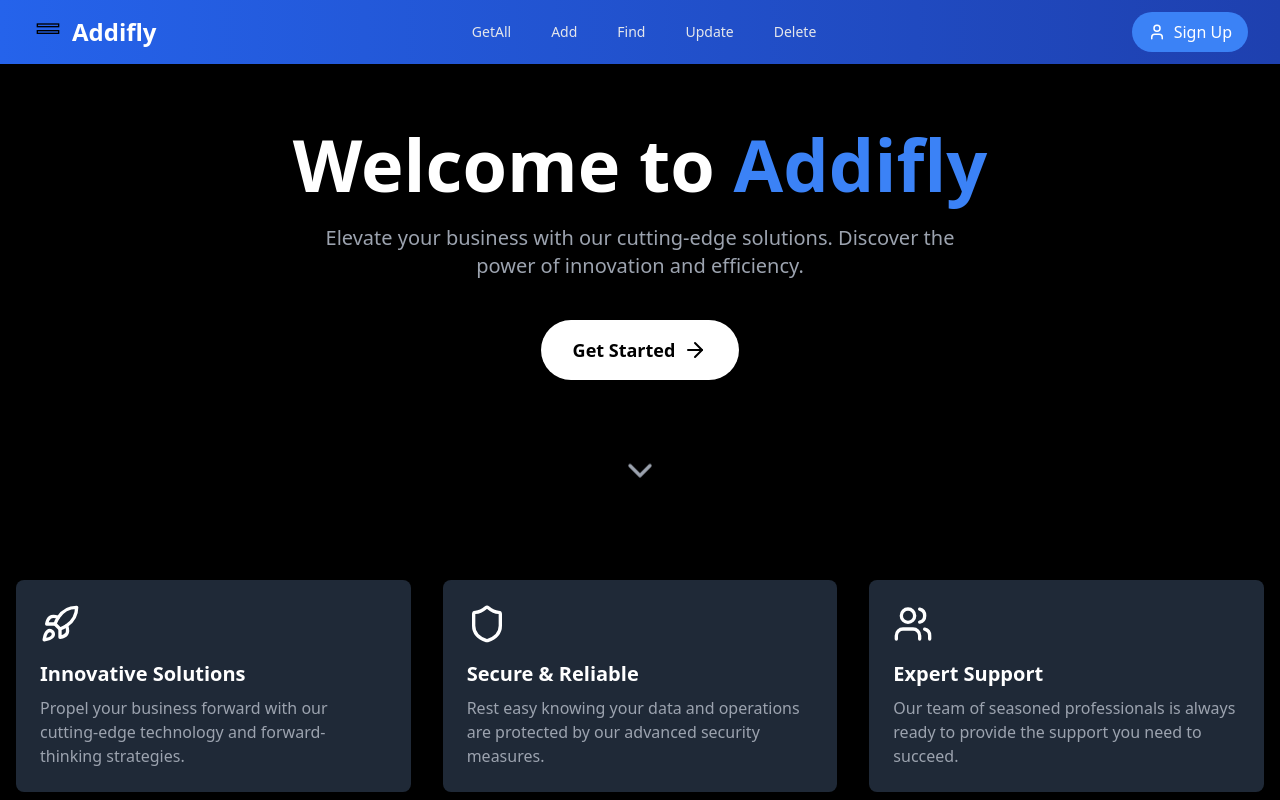
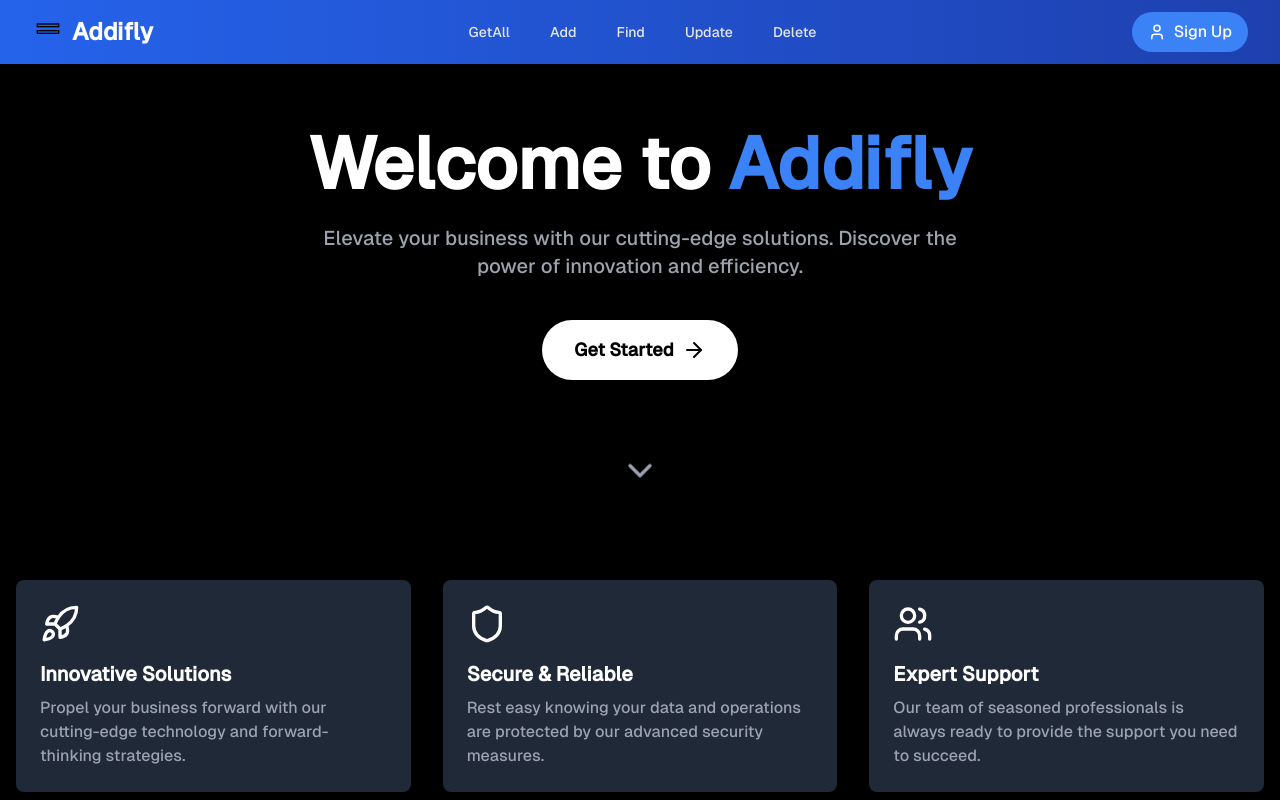
Before and after one commit to Anonymous-2009/Addifly, a React (Vite) app in the folder client/: page / in a window 1280 px wide. Shown: the top 800 px of the page. Built offline with nearby package versions, Linux system fonts and the light colour scheme.

Commit message:
new fonts added caledd geist

```diff
--- a/client/src/index.css
+++ b/client/src/index.css
@@ -1,3 +1,16 @@
 @tailwind base;
 @tailwind components;
 @tailwind utilities;
+
+@font-face {
+    font-family: 'MyCustomFont';
+    src: url('./assets/fonts/Geist-Medium.woff2') format('woff2'),
+         url('./assets/fonts/Geist-Regular.woff2') format('woff2');
+    font-weight: 100;
+    font-style: normal;
+    font-display: swap;
+  }
+
+  body {
+    @apply font-custom;
+  }
--- a/client/tailwind.config.js
+++ b/client/tailwind.config.js
@@ -2,7 +2,11 @@
 export default {
   content: ['./index.html', './src/**/*.{js,ts,jsx,tsx}'],
   theme: {
-    extend: {},
+    extend: {
+      fontFamily: {
+        custom: ['MyCustomFont', 'sans-serif'], // For self-hosted fonts
+      },
+    },
   },
   plugins: [],
 };
```
Also changed, not shown: client/src/assets/fonts/Geist-Medium.woff2 (added), client/src/assets/fonts/Geist-Regular.woff2 (added).
